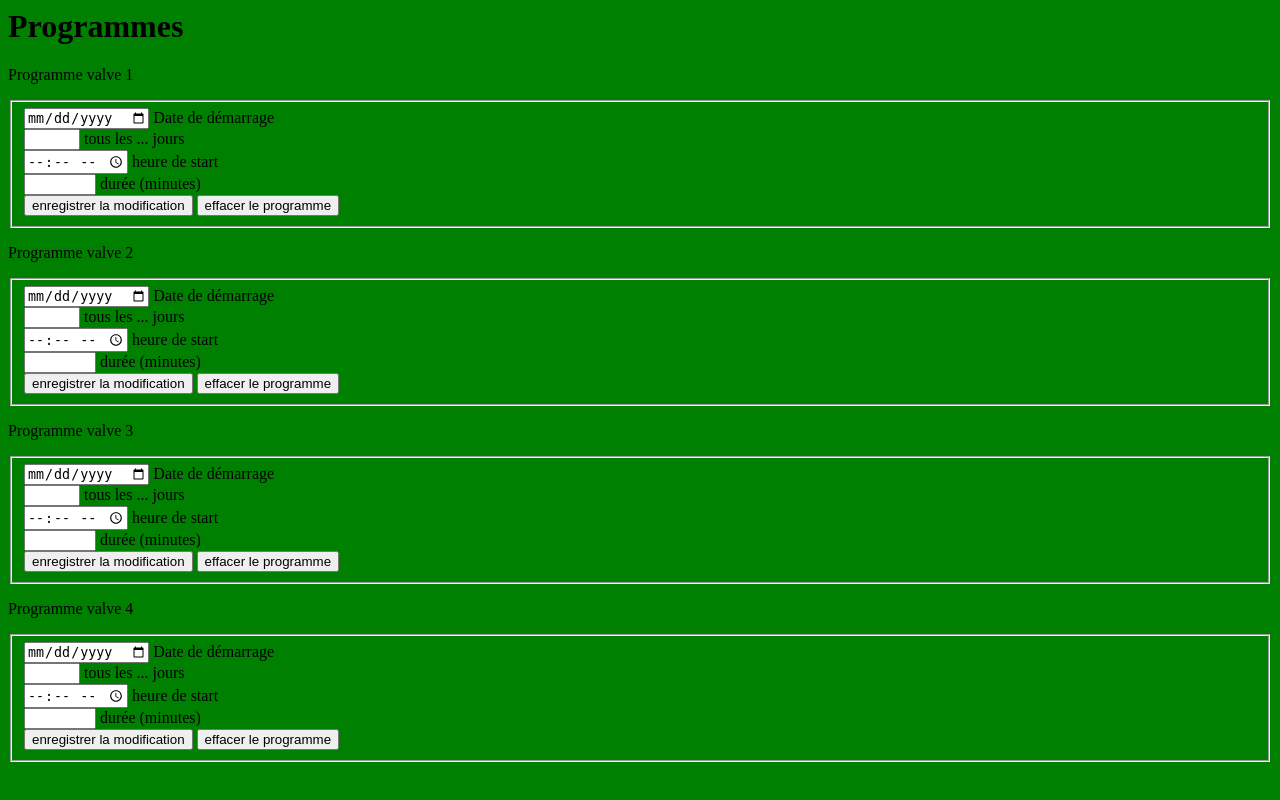
After one commit to Toeller/irrigation, a Python web app: template webapp/templates/programmes.html in a window 1280 px wide. The commit adds this page. Run offline with Jinja, Linux system fonts and the light colour scheme; the template is opened without the code that fills it, so the values that code supplies are empty.

Commit message:
Improved Webapp. index.html, pilotage.html, programmes.html

```diff
--- /dev/null
+++ b/webapp/templates/programmes.html
@@ -0,0 +1,71 @@
+<html>
+<head>
+<link rel="stylesheet" href='/static/style.css'/>
+</head>
+<body>
+<h1>Programmes</h1>
+
+<form action="programmes.html" method="post">
+  <p>Programme valve 1</p>
+  <fieldset>
+    <input type="date" id="v1_start" {{v1_start}}>
+    <label for="v1_start">Date de démarrage</label><br>
+    <input type="number" id="v1_freqency" min="1" max="30" {{v1_freqency}}>
+	<label for="v1_freqency">tous les ... jours</label><br>
+	<input type="time" id="v1_time" {{v1_time}}>
+	<label for="v1_time">heure de start</label><br>
+	<input type="number" id="v1_duration" min="1" max="1440" {{v1_duration}}>
+	<label for="v1_duration">durée (minutes)</label><br>
+	<input type="submit" name="v1_mod_prog" value="enregistrer la modification">
+	<input type="submit" name="v1_del_prog" value="effacer le programme">
+   </fieldset>
+</form>
+
+<form action="programmes.html" method="post">
+  <p>Programme valve 2</p>
+  <fieldset>
+    <input type="date" id="v2_start" {{v2_start}}>
+    <label for="v2_start">Date de démarrage</label><br>
+    <input type="number" id="v2_freqency" min="1" max="30" {{v2_freqency}}>
+	<label for="v2_freqency">tous les ... jours</label><br>
+	<input type="time" id="v2_time" {{v2_time}}>
+	<label for="v2_time">heure de start</label><br>
+	<input type="number" id="v2_duration" min="1" max="1440" {{v2_duration}}>
+	<label for="v2_duration">durée (minutes)</label><br>
+	<input type="submit" name="v2_mod_prog" value="enregistrer la modification">
+	<input type="submit" name="v2_del_prog" value="effacer le programme">
+   </fieldset>
+</form>
+<form action="programmes.html" method="post">
+  <p>Programme valve 3</p>
+  <fieldset>
+    <input type="date" id="v3_start" {{v1_start}}>
+    <label for="v3_start">Date de démarrage</label><br>
+    <input type="number" id="v3_freqency" min="1" max="30" {{v3_freqency}}>
+	<label for="v3_freqency">tous les ... jours</label><br>
+	<input type="time" id="v3_time" {{v1_time}}>
+	<label for="v3_time">heure de start</label><br>
+	<input type="number" id="v3_duration" min="1" max="1440" {{v3_duration}}>
+	<label for="v3_duration">durée (minutes)</label><br>
+	<input type="submit" name="v3_mod_prog" value="enregistrer la modification">
+	<input type="submit" name="v3_del_prog" value="effacer le programme">
+   </fieldset>
+</form>
+<form action="programmes.html" method="post">
+  <p>Programme valve 4</p>
+  <fieldset>
+    <input type="date" id="v4_start" {{v4_start}}>
+    <label for="v4_start">Date de démarrage</label><br>
+    <input type="number" id="v4_freqency" min="1" max="30" {{v4_freqency}}>
+	<label for="v4_freqency">tous les ... jours</label><br>
+	<input type="time" id="v4_time" {{v4_time}}>
+	<label for="v4_time">heure de start</label><br>
+	<input type="number" id="v4_duration" min="1" max="1440" {{v4_duration}}>
+	<label for="v4_duration">durée (minutes)</label><br>
+	<input type="submit" name="v4_mod_prog" value="enregistrer la modification">
+	<input type="submit" name="v4_del_prog" value="effacer le programme">
+   </fieldset>
+</form>
+
+</body>
+</html>
```
Also changed, not shown: webapp/templates/pilotage.html (+13 -7 lines), webapp/static/style.css (renamed from webapp/static/styl.css).
